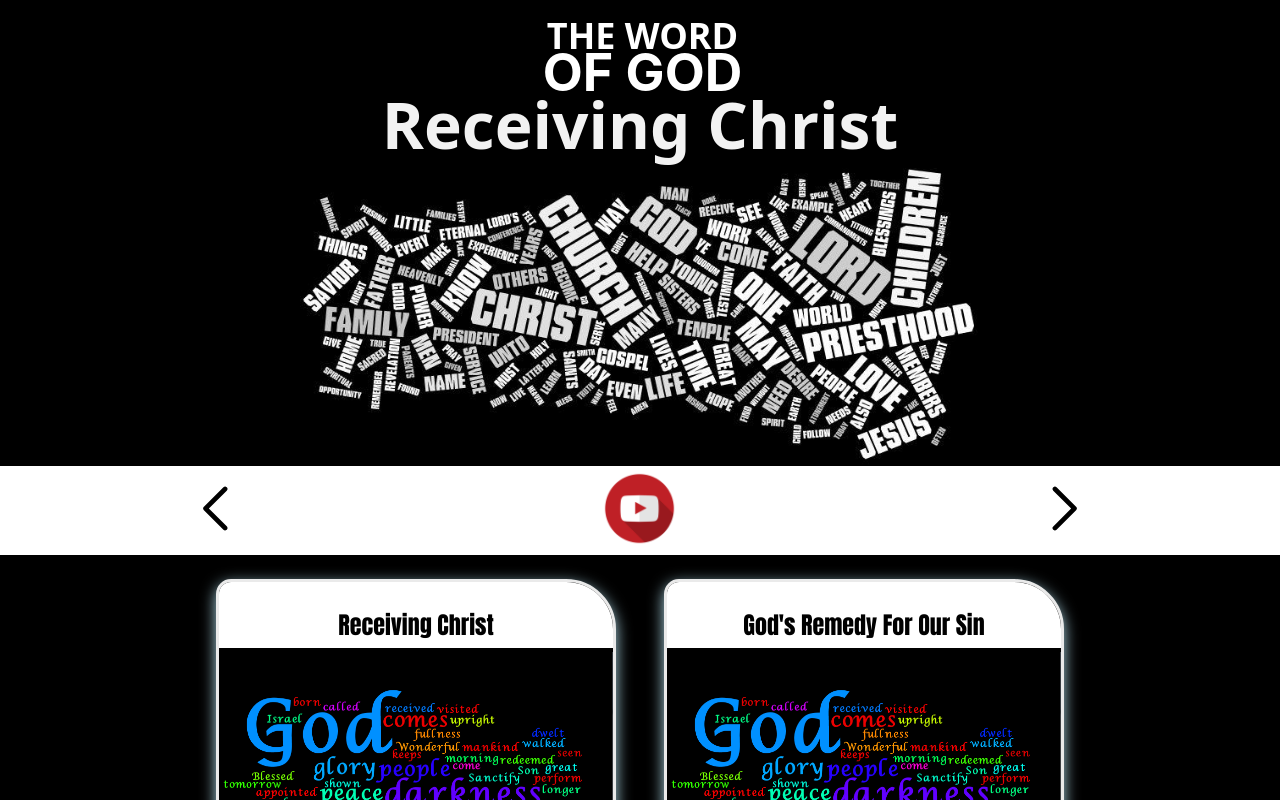
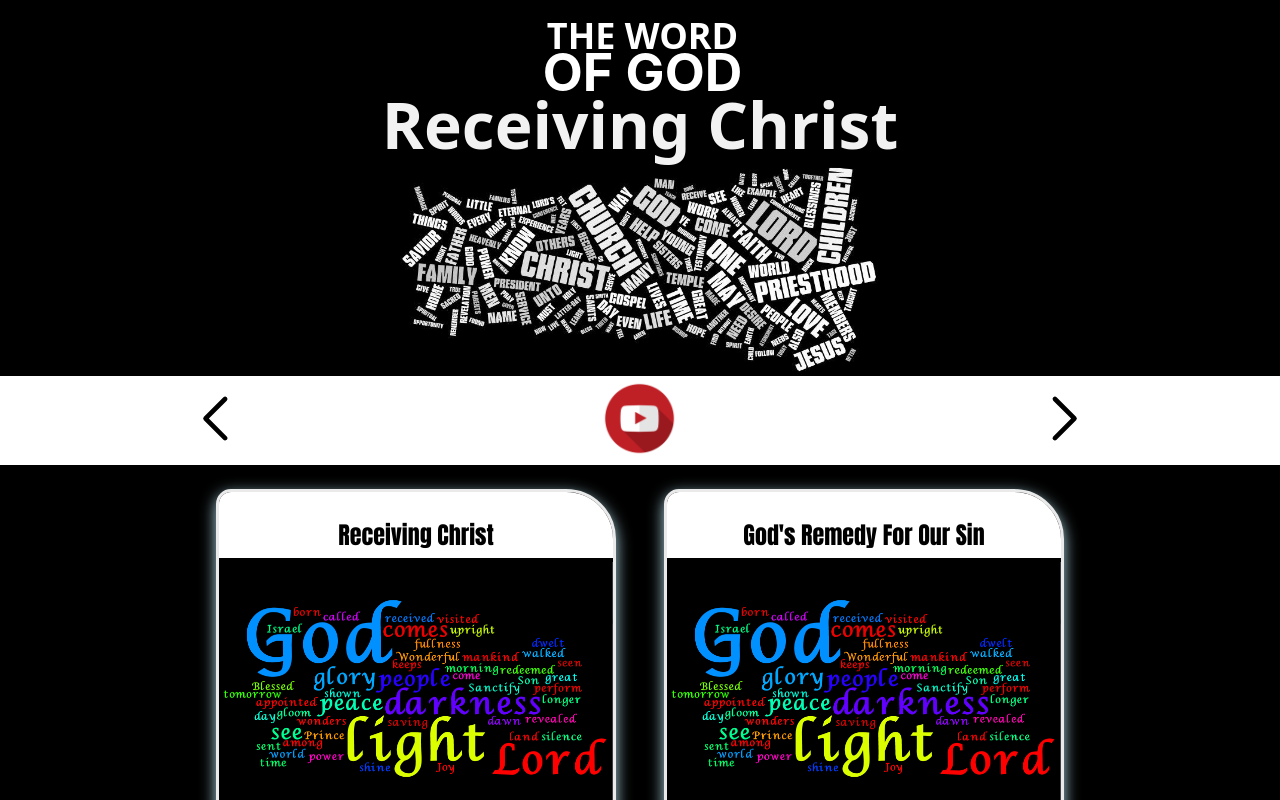
Before and after one commit to jnutt367/salvation-guide, a Next.js app: page / in a window 1280 px wide. Shown: the top 800 px of the page. Built offline with nearby package versions, Linux system fonts and the light colour scheme.

Commit message:
Update Home.module.css

```diff
--- a/styles/Home.module.css
+++ b/styles/Home.module.css
@@ -433,8 +433,8 @@
 
 @media (min-width: 1080px) {
          .image {
-        padding-left: 300px;
-        padding-right: 300px;
+        padding-left: 400px;
+        padding-right: 400px;
     }
 
            .grid {
```
